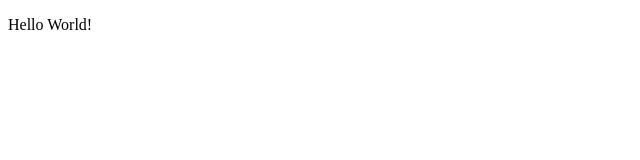
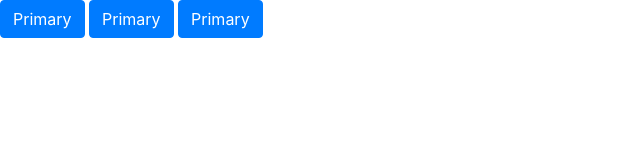
Before and after one commit to Irsanarisandy/hackfest2018, a website: page src/index.html in a window 1280 px wide. Shown: the whole page, without its empty margins (0-640 px from the left). Drawn offline with nearby package versions, Linux system fonts and the light colour scheme.

Commit message:
Update v2.

```diff
--- a/src/index.html
+++ b/src/index.html
@@ -10,11 +10,18 @@
         -->
         <!--<link rel="manifest" href="%PUBLIC_URL%/manifest.json">
         <link rel="shortcut icon" href="%PUBLIC_URL%/favicon.ico">-->
+        <link rel="stylesheet" href="https://stackpath.bootstrapcdn.com/bootstrap/4.1.3/css/bootstrap.min.css" integrity="sha384-MCw98/SFnGE8fJT3GXwEOngsV7Zt27NXFoaoApmYm81iuXoPkFOJwJ8ERdknLPMO" crossorigin="anonymous">
+        <link rel="stylesheet" href="https://use.fontawesome.com/releases/v5.2.0/css/all.css" integrity="sha384-hWVjflwFxL6sNzntih27bfxkr27PmbbK/iSvJ+a4+0owXq79v+lsFkW54bOGbiDQ" crossorigin="anonymous">
+        <script src="https://code.jquery.com/jquery-3.3.1.slim.min.js" integrity="sha384-q8i/X+965DzO0rT7abK41JStQIAqVgRVzpbzo5smXKp4YfRvH+8abtTE1Pi6jizo" crossorigin="anonymous"></script>
+        <script src="https://cdnjs.cloudflare.com/ajax/libs/popper.js/1.14.3/umd/popper.min.js" integrity="sha384-ZMP7rVo3mIykV+2+9J3UJ46jBk0WLaUAdn689aCwoqbBJiSnjAK/l8WvCWPIPm49" crossorigin="anonymous"></script>
+        <script src="https://stackpath.bootstrapcdn.com/bootstrap/4.1.3/js/bootstrap.min.js" integrity="sha384-ChfqqxuZUCnJSK3+MXmPNIyE6ZbWh2IMqE241rYiqJxyMiZ6OW/JmZQ5stwEULTy" crossorigin="anonymous"></script>
         <title>Food App</title>
     </head>
     <body>
         <div id="root">
-            <p>Hello World!</p>
+            <button id="chinese" type="button" class="btn btn-primary">Primary</button>
+            <button id="korean" type="button" class="btn btn-primary">Primary</button>
+            <button id="indian" type="button" class="btn btn-primary">Primary</button>
         </div>
     </body>
 </html>
```
